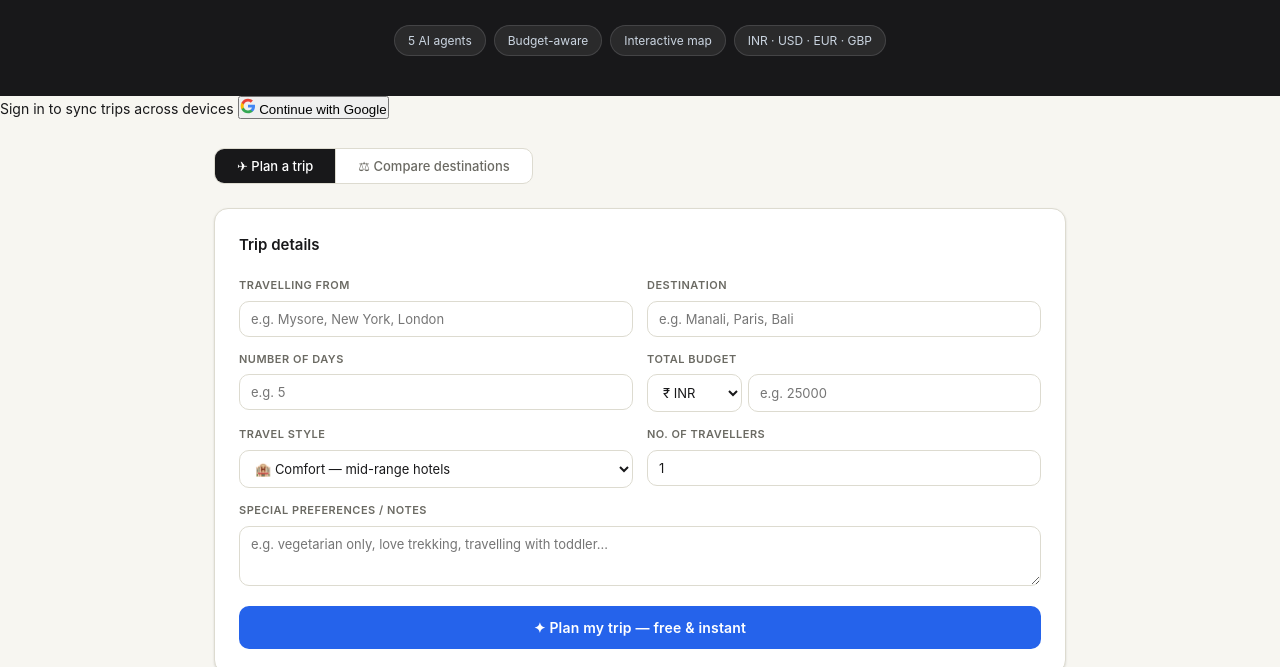
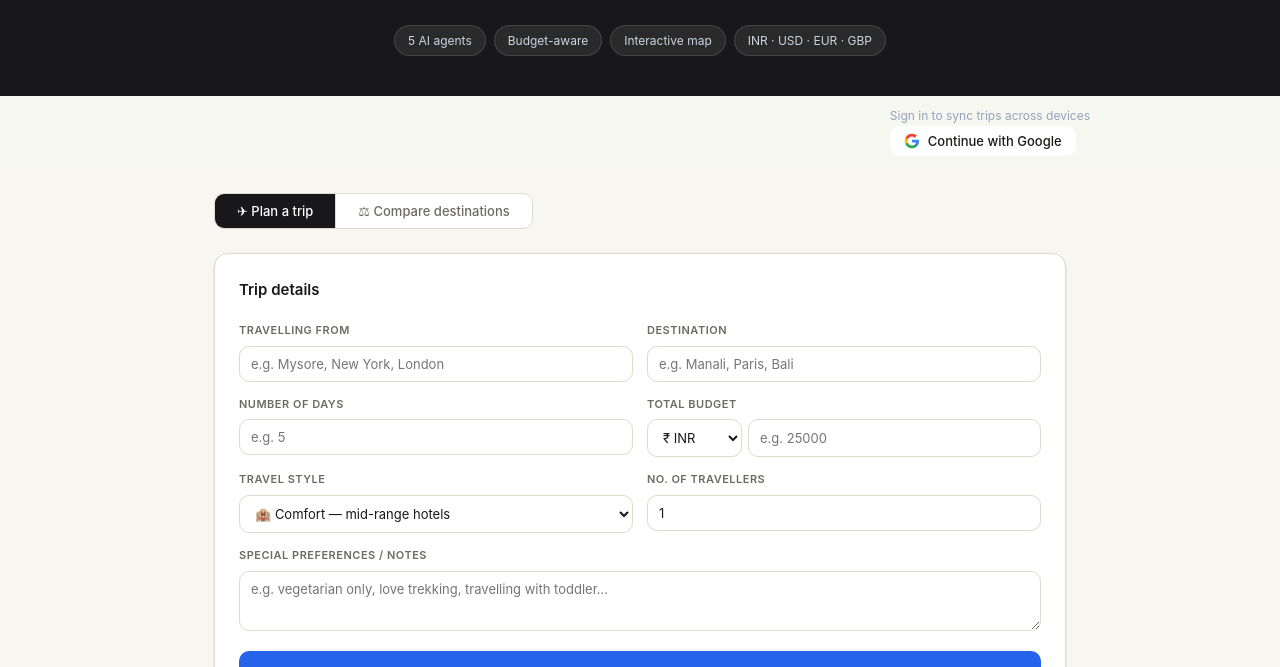
Before and after one commit to ankitha-km/multiAgent_travel_planner, a plain HTML site: page index.html in a window 1280 px wide. Shown: the part 133-800 px from the top of the page. Drawn offline with nearby package versions, Linux system fonts and the light colour scheme; a script that the page names is missing.

Commit message:
auth button

```diff
--- a/style.css
+++ b/style.css
@@ -1379,3 +1379,70 @@ body {
     grid-template-columns: repeat(4, 1fr);
   }
 }
+
+/* ------------------------------------------------
+   PHASE 9 — AUTH BAR
+------------------------------------------------ */
+.auth-bar {
+  background: rgba(255,255,255,0.05);
+  border-bottom: 1px solid rgba(255,255,255,0.08);
+  padding: 8px 1.5rem;
+}
+
+.auth-bar-inner {
+  max-width: 900px;
+  margin: 0 auto;
+  display: flex;
+  align-items: center;
+  justify-content: flex-end;
+  gap: 12px;
+  min-height: 36px;
+}
+
+.auth-guest-text {
+  font-size: 12px;
+  color: #94a3b8;
+}
+
+.auth-btn-google {
+  display: flex;
+  align-items: center;
+  gap: 8px;
+  padding: 7px 14px;
+  font-size: 13px;
+  font-weight: 500;
+  background: #fff;
+  color: #1a1a18;
+  border: none;
+  border-radius: var(--radius);
+  cursor: pointer;
+  font-family: inherit;
+  transition: background 0.15s;
+}
+
+.auth-btn-google:hover { background: #f1f5f9; }
+
+.auth-btn-sm {
+  font-size: 12px;
+  padding: 5px 12px;
+  border: 1px solid rgba(255,255,255,0.2);
+  border-radius: var(--radius);
+  background: transparent;
+  color: #94a3b8;
+  cursor: pointer;
+  font-family: inherit;
+  transition: all 0.15s;
+}
+
+.auth-btn-sm:hover {
+  background: rgba(255,255,255,0.1);
+  color: #fff;
+}
+
+#auth-user {
+  display: flex;
+  align-items: center;
+  gap: 10px;
+  font-size: 12px;
+  color: #94a3b8;
+}
```
